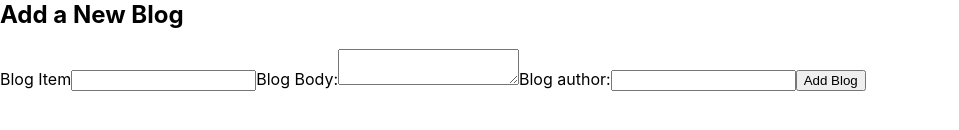
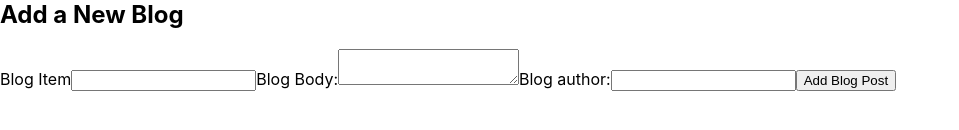
Before and after one commit to highsmithcodes/basementbrew, a React (Create React App) app in the folder client/: page /dashboard in a window 1280 px wide. Shown: the part 224-354 px from the top of the page, without its empty margins (0-959 px from the left). Built offline with nearby package versions, Linux system fonts and the light colour scheme; sample sign-in values are in the browser's storage.

Commit message:
add details to create post section

```diff
--- a/client/src/components/post/CreatePost.js
+++ b/client/src/components/post/CreatePost.js
@@ -50,7 +50,7 @@ const CreatePost = () => {
                     value={title}
                     onChange={(e) => setAuthor(e.target.value)}
                 />
-                {!isPending && <button>Add Blog</button>}
+                {!isPending && <button>Add Blog Post</button>}
                 {isPending && <button disabled>Adding Blog</button>}
             </form>
         </>
```
